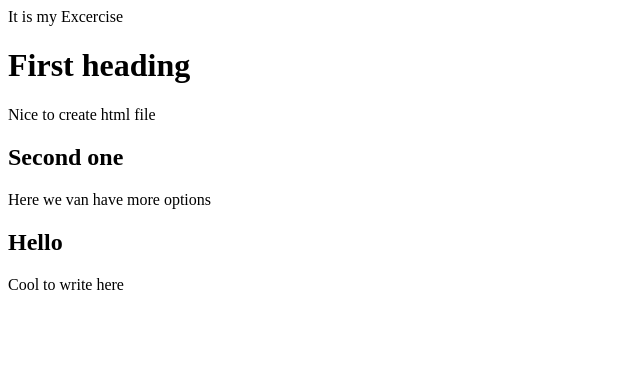
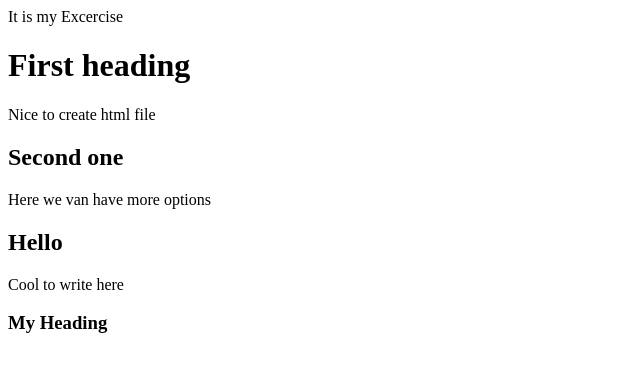
Before and after one commit to Nayanaraykar/Excboilerplate, a plain HTML site: page index.html in a window 1280 px wide. Shown: the whole page, without its empty margins (0-640 px from the left). Drawn offline with Linux system fonts and the light colour scheme.

Commit message:
added h3

```diff
--- a/index.html
+++ b/index.html
@@ -10,5 +10,6 @@
     <p>Here we van have more options</p>
     <h2>Hello </h2>
     <p>Cool to write here</p>
+    <h3>My Heading</h3>
 </body>
 </html>
```
